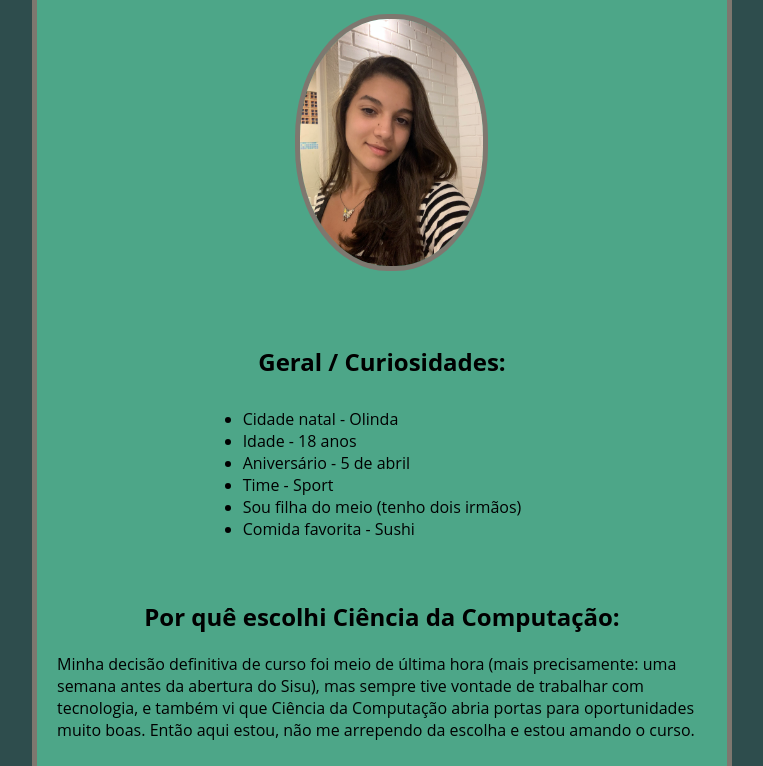
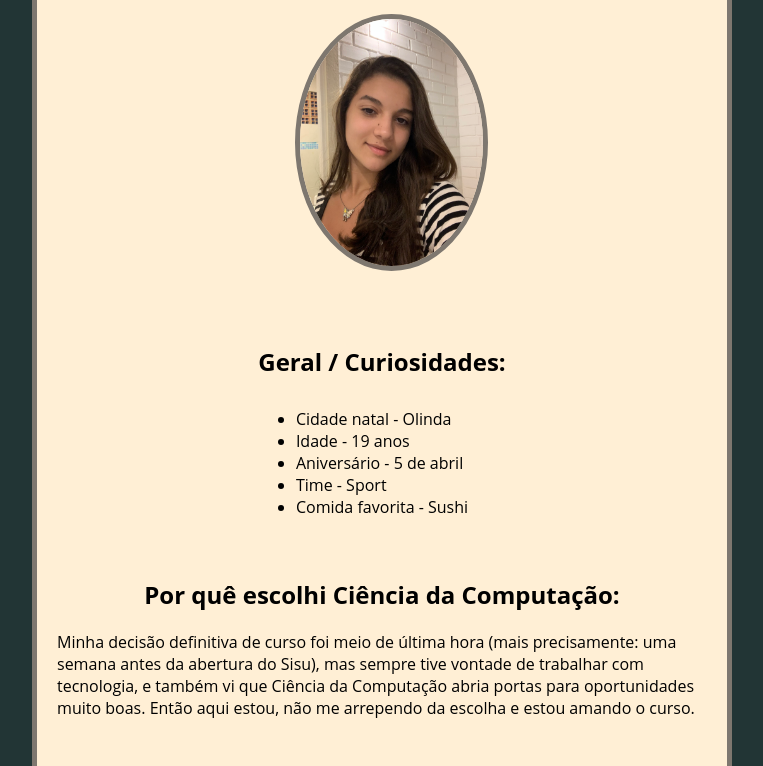
Before and after one commit to aliceperuniz/site_html, a plain HTML site: page index.html in a window 1280 px wide. Shown: the part 178-944 px from the top of the page, without its empty margins (258-1021 px from the left). Drawn offline with Linux system fonts and the light colour scheme.

Commit message:
alterações de cores

```diff
--- a/index.html
+++ b/index.html
@@ -27,10 +27,9 @@
             </p>
             <ul>
                 <li>Cidade natal - Olinda</li>
-                <li>Idade - 18 anos</li>
+                <li>Idade - 19 anos</li>
                 <li>Aniversário - 5 de abril</li>
                 <li>Time - Sport</li>
-                <li>Sou filha do meio (tenho dois irmãos)</li>
                 <li>Comida favorita - Sushi</li>
             </ul>
         </p>
--- a/web.css
+++ b/web.css
@@ -7,11 +7,11 @@
 .site{
     display: flex;
     justify-content: center;
-    background-color: rgb(46, 77, 77);
+    background-color: rgb(34, 53, 53);
 }
 
 .perfil img{
-    border-radius: 48%;
+    border-radius: 50%;
     border: 5px solid rgb(126, 119, 111);
     margin: 5%;
 }
@@ -39,7 +39,7 @@
 }
 
 .texto{
-    background-color:rgb(77, 166, 136);
+    background-color: #FFEFD5;
     width: 700px;
     height: 100%;
 
```
